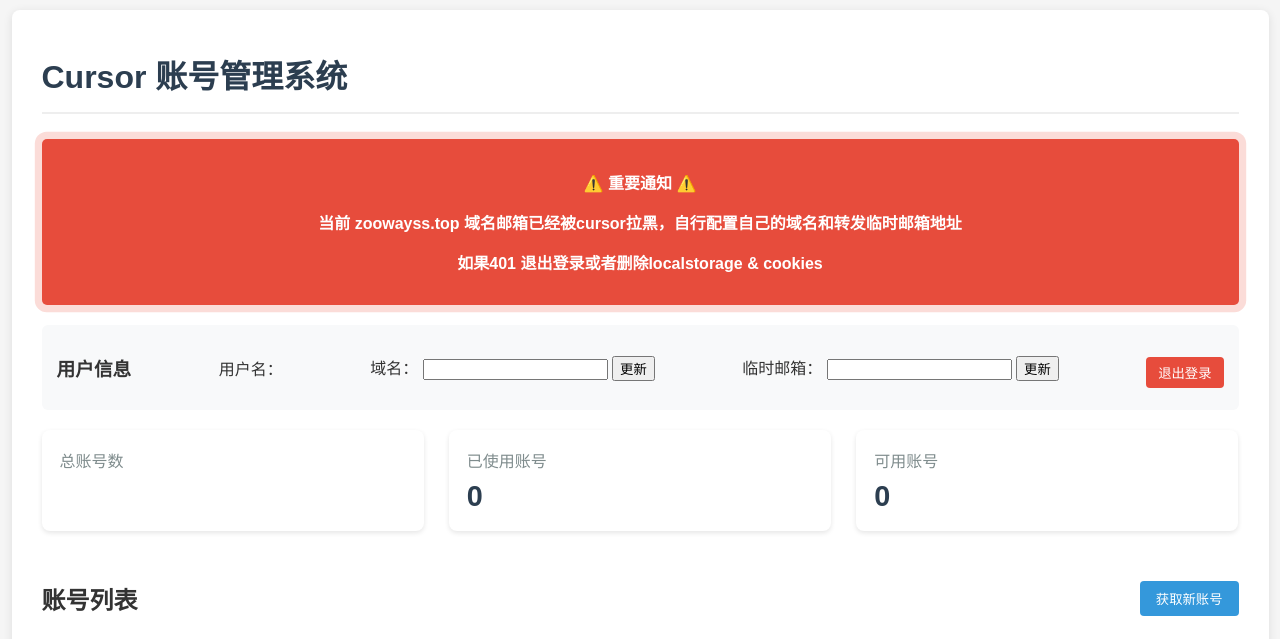
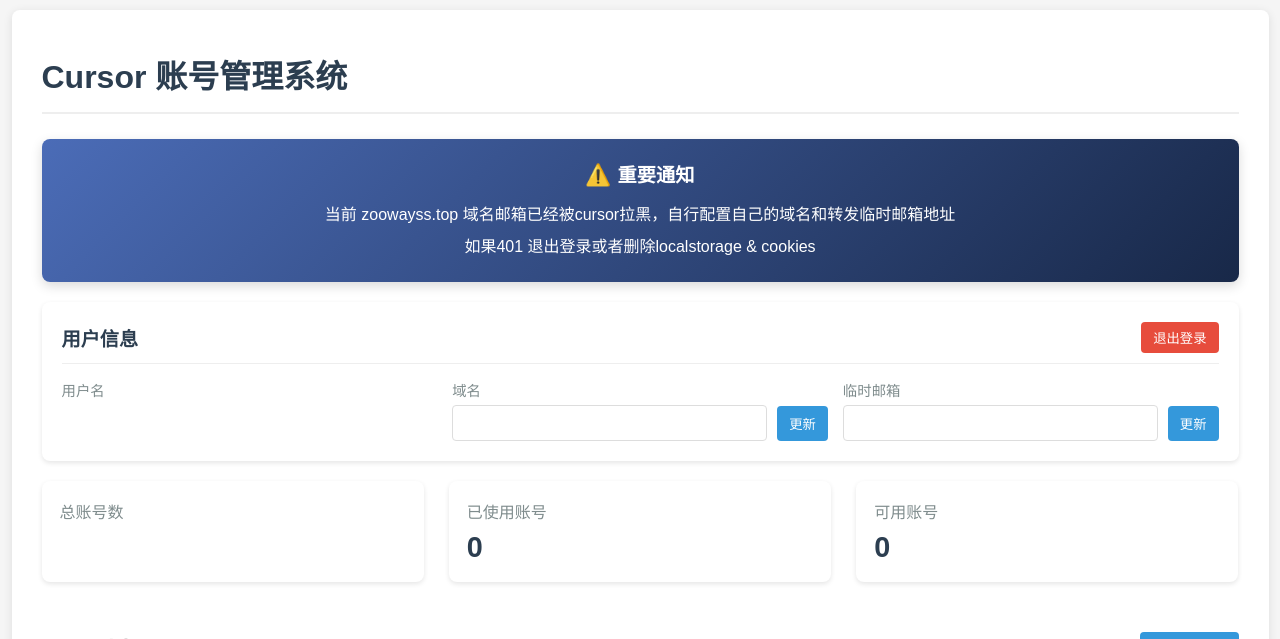
Before and after one commit to hj01857655/cursor-auto-account, a Flask app: template templates/index.html in a window 1280 px wide. Shown: the top 639 px of the page. Run offline with Flask 3, Linux system fonts and the light colour scheme; the template is opened without the code that fills it, so the values that code supplies are empty.

Commit message:
feat: beauty

```diff
--- a/templates/index.html
+++ b/templates/index.html
@@ -22,20 +22,46 @@
         }
         /* 公告样式 */
         .announcement {
-            background-color: #e74c3c;
-            color: white;
-            padding: 15px 20px;
+            background: linear-gradient(135deg, #4b6cb7, #182848);
+            color: #ffffff;
+            padding: 15px 25px;
             margin-bottom: 20px;
-            border-radius: 5px;
+            border-radius: 8px;
             text-align: center;
-            font-weight: bold;
-            box-shadow: 0 2px 5px rgba(0,0,0,0.2);
+            font-weight: 500;
+            box-shadow: 0 4px 12px rgba(0, 0, 0, 0.15);
+            position: relative;
+            overflow: hidden;
+        }
+        .announcement::before {
+            content: "";
+            position: absolute;
+            top: -10px;
+            left: -10px;
+            right: -10px;
+            bottom: -10px;
+            background: linear-gradient(135deg, rgba(255, 255, 255, 0.1), rgba(255, 255, 255, 0));
+            filter: blur(5px);
+            z-index: -1;
+        }
+        .announcement p {
+            margin: 8px 0;
+            line-height: 1.5;
+        }
+        .announcement p:first-child {
+            font-size: 1.2em;
+            font-weight: 700;
+            margin-bottom: 12px;
+        }
+        .announcement-icon {
+            display: inline-block;
+            margin-right: 8px;
             animation: pulse 2s infinite;
         }
         @keyframes pulse {
-            0% { box-shadow: 0 0 0 0 rgba(231, 76, 60, 0.7); }
-            70% { box-shadow: 0 0 0 10px rgba(231, 76, 60, 0); }
-            100% { box-shadow: 0 0 0 0 rgba(231, 76, 60, 0); }
+            0% { opacity: 0.6; transform: scale(1); }
+            50% { opacity: 1; transform: scale(1.1); }
+            100% { opacity: 0.6; transform: scale(1); }
         }
         h1 {
             color: #2c3e50;
@@ -464,21 +490,86 @@
             }
         }
         .user-info {
+            margin-bottom: 20px;
+            padding: 20px;
+            background-color: #fff;
+            border-radius: 8px;
+            box-shadow: 0 2px 5px rgba(0,0,0,0.1);
+            transition: transform 0.2s, box-shadow 0.2s;
+        }
+        .user-info:hover {
+            transform: translateY(-3px);
+            box-shadow: 0 4px 8px rgba(0,0,0,0.15);
+        }
+        .user-info-header {
             display: flex;
             justify-content: space-between;
             align-items: center;
-            margin-bottom: 20px;
-            padding: 10px 15px;
-            background-color: #f8f9fa;
-            border-radius: 6px;
+            margin-bottom: 15px;
+            padding-bottom: 10px;
+            border-bottom: 1px solid #eee;
         }
-        .user-greeting {
-            font-size: 1.1em;
+        .user-info-title {
+            font-size: 1.2em;
+            font-weight: bold;
             color: #2c3e50;
         }
-        .username {
-            font-weight: bold;
-            color: #3498db;
+        .user-info-content {
+            display: flex;
+            flex-wrap: wrap;
+            gap: 15px;
+        }
+        .info-item {
+            flex: 1;
+            min-width: 250px;
+            display: flex;
+            flex-direction: column;
+            gap: 5px;
+        }
+        .info-item label {
+            font-size: 0.9em;
+            color: #7f8c8d;
+        }
+        .info-item-value {
+            display: flex;
+            gap: 10px;
+            align-items: center;
+        }
+        .info-item input {
+            flex: 1;
+            padding: 8px 12px;
+            border: 1px solid #ddd;
+            border-radius: 4px;
+            font-size: 1em;
+        }
+        .info-item input:focus {
+            outline: none;
+            border-color: #3498db;
+            box-shadow: 0 0 0 2px rgba(52, 152, 219, 0.2);
+        }
+        .info-update-btn {
+            padding: 8px 12px;
+            background-color: #3498db;
+            color: white;
+            border: none;
+            border-radius: 4px;
+            cursor: pointer;
+            transition: all 0.2s;
+        }
+        .info-update-btn:hover {
+            background-color: #2980b9;
+        }
+        .update-success {
+            position: fixed;
+            top: 20px;
+            right: 20px;
+            padding: 10px 15px;
+            background-color: #2ecc71;
+            color: white;
+            border-radius: 4px;
+            box-shadow: 0 2px 10px rgba(0, 0, 0, 0.2);
+            z-index: 9999;
+            animation: fadeInOut 3s ease-in-out;
         }
         .btn-logout {
             padding: 6px 12px;
@@ -500,29 +591,37 @@
 
         <!-- 公告区域 -->
         <div class="announcement">
-            <p>⚠️ 重要通知 ⚠️</p>
+            <p><span class="announcement-icon">⚠️</span>重要通知</p>
             <p>当前 zoowayss.top 域名邮箱已经被cursor拉黑，自行配置自己的域名和转发临时邮箱地址</p>
             <p>如果401 退出登录或者删除localstorage & cookies</p>
         </div>
 
         <div class="user-info">
-            <h3>用户信息</h3>
+            <div class="user-info-header">
+                <div class="user-info-title">用户信息</div>
+                <button class="btn-logout" onclick="logout()">退出登录</button>
+            </div>
+            <div class="user-info-content">
                 <div class="info-item">
-                <span>用户名：</span>
-                <span id="username">{{ current_user.username }}</span>
+                    <label>用户名</label>
+                    <div class="info-item-value">
+                        <span id="username" class="username">{{ current_user.username }}</span>
+                    </div>
                 </div>
                 <div class="info-item">
-                <span>域名：</span>
+                    <label>域名</label>
+                    <div class="info-item-value">
                         <input type="text" id="domain" value="{{ current_user.domain }}" />
-                <button onclick="updateUserInfo('domain')">更新</button>
+                        <button class="info-update-btn" onclick="updateUserInfo('domain')">更新</button>
+                    </div>
                 </div>
                 <div class="info-item">
-                <span>临时邮箱：</span>
+                    <label>临时邮箱</label>
+                    <div class="info-item-value">
                         <input type="text" id="temp_email_address" value="{{ current_user.temp_email_address }}" />
-                <button onclick="updateUserInfo('temp_email_address')">更新</button>
+                        <button class="info-update-btn" onclick="updateUserInfo('temp_email_address')">更新</button>
                     </div>
-            <div class="info-item" style="margin-top: 10px;">
-                <button class="btn btn-logout" onclick="logout()">退出登录</button>
+                </div>
             </div>
         </div>
 
@@ -975,6 +1074,13 @@
 
         function updateUserInfo(field) {
             const value = document.getElementById(field).value;
+            const button = document.querySelector(`#${field}`).nextElementSibling;
+            const originalText = button.innerText;
+
+            // 添加加载效果
+            button.innerText = '更新中...';
+            button.disabled = true;
+
             fetch(`/api/user/{{ current_user.id }}`, {
                 method: 'PUT',
                 headers: {
@@ -985,10 +1091,22 @@
             })
             .then(response => response.json())
             .then(data => {
-                alert(data.message);
+                // 恢复按钮状态
+                button.innerText = originalText;
+                button.disabled = false;
+
+                if (data.status === 'success') {
+                    showToast(data.message || '更新成功', 'success');
+                } else {
+                    showToast(data.message || '更新失败', 'error');
+                }
             })
             .catch(error => {
-                alert('更新失败：' + error);
+                // 恢复按钮状态
+                button.innerText = originalText;
+                button.disabled = false;
+
+                showToast('更新失败：' + error, 'error');
             });
         }
     </script>
```
Lines whose indentation alone changed are shown as unchanged.
